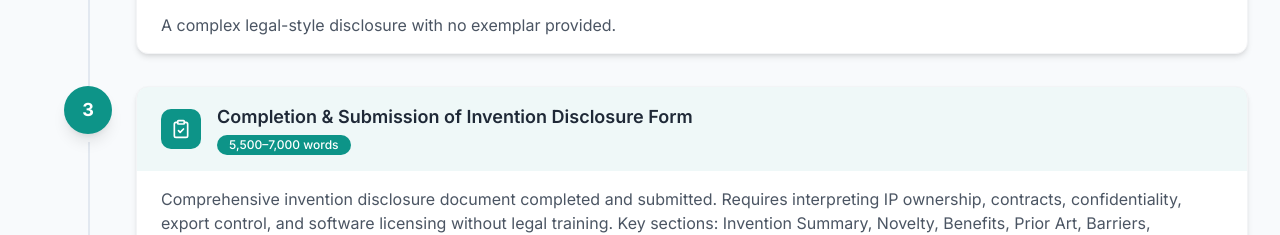
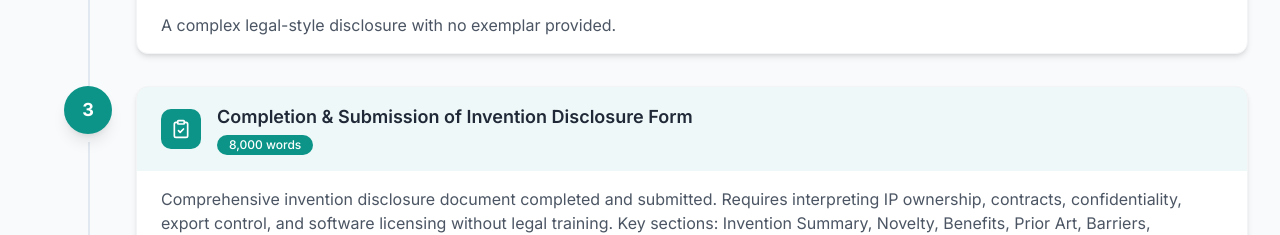
Before and after one commit to drkevmo/IPModel, a React (Vite) app: page / in a window 1280 px wide. Shown: the part 780-1015 px from the top of the page. Built offline with nearby package versions, Linux system fonts and the light colour scheme.

Commit message:
Update timelineData.ts

```diff
--- a/src/components/infographic/timelineData.ts
+++ b/src/components/infographic/timelineData.ts
@@ -73,7 +73,7 @@ export const timelineSteps: TimelineStepData[] = [
     stepNumber: 3,
     title: 'Completion & Submission of Invention Disclosure Form',
     description: 'Comprehensive invention disclosure document completed and submitted. Requires interpreting IP ownership, contracts, confidentiality, export control, and software licensing without legal training. Key sections: Invention Summary, Novelty, Benefits, Prior Art, Barriers, Inventorship, Schedule 1 Technical Description.',
-    wordCount: '5,500–7,000 words',
+    wordCount: '8,000 words',
     icon: ClipboardCheck,
   },
   {
```
